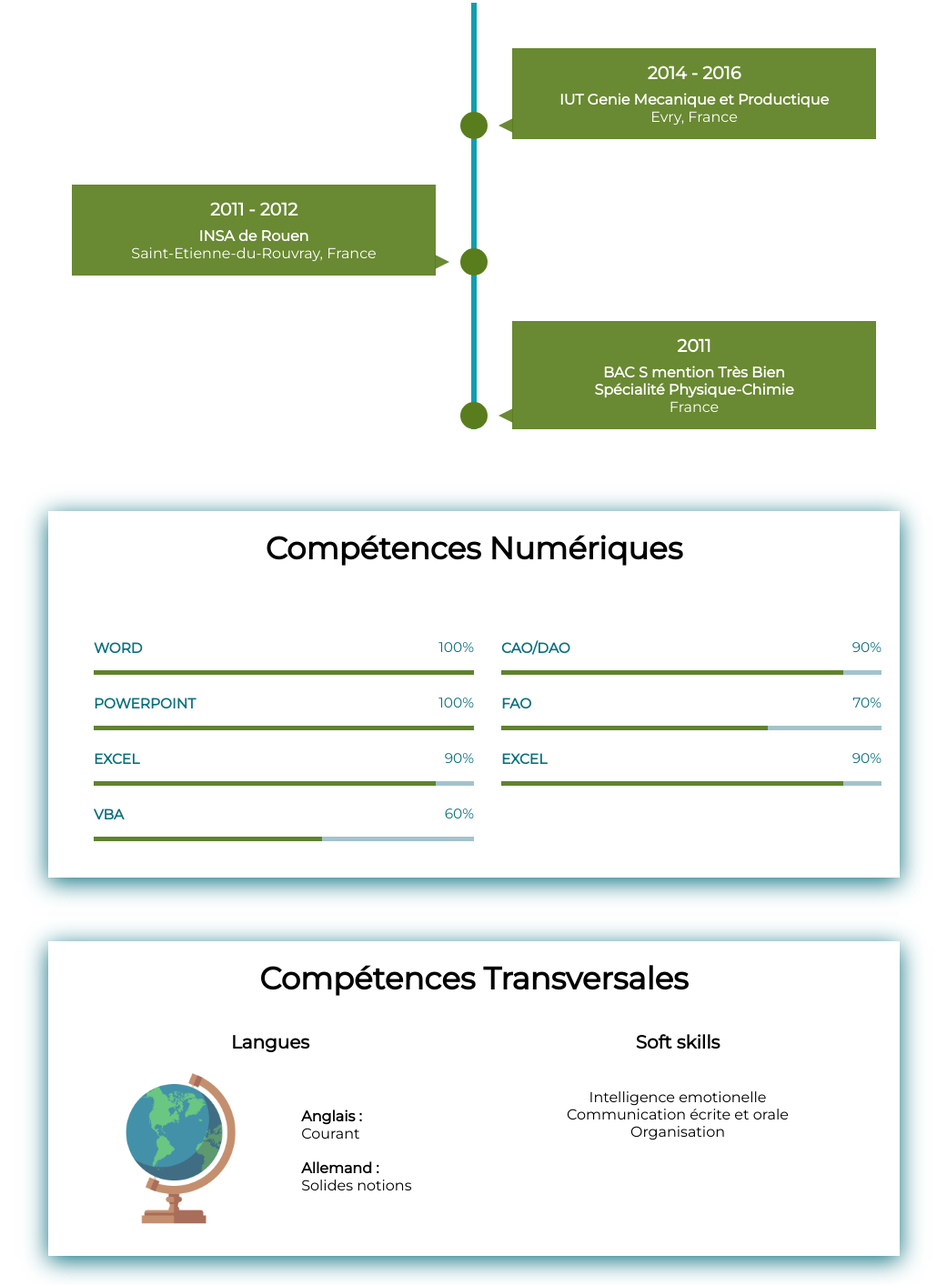
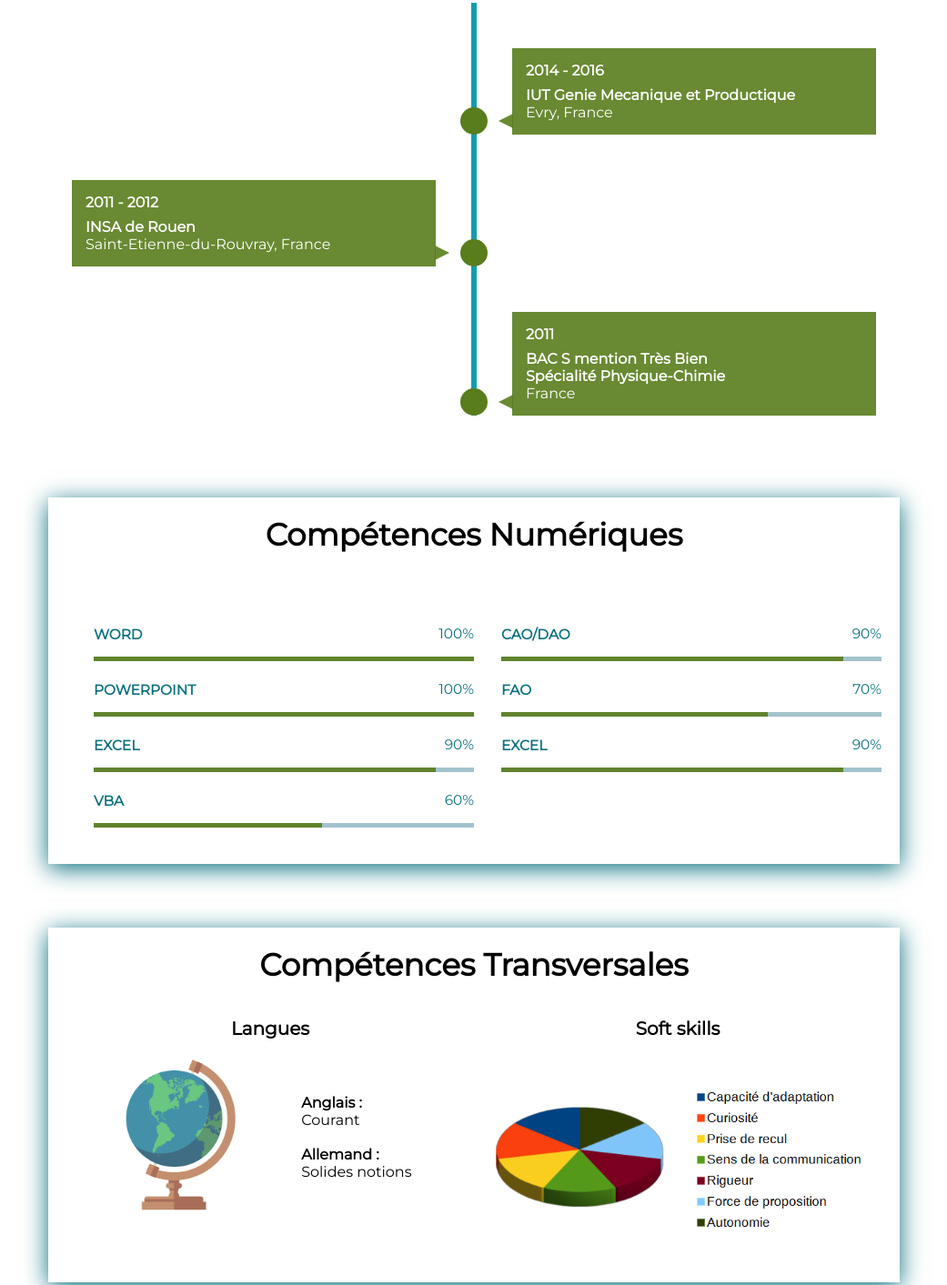
Before and after one commit to Lisamunsy/codedecouverte, a website: page index.html in a window 1280 px wide. Shown: the part 1346-2759 px from the top of the page at 91% size, without its empty margins (119-1160 px from the left). Drawn offline with Linux system fonts and the light colour scheme.

Commit message:
ajout graph soft ajout graph et essais de mise en page

```diff
--- a/index.html
+++ b/index.html
@@ -162,9 +162,8 @@
 
         <div class="soft">
           <h3>Soft skills</h3>
-            <br/>Intelligence emotionelle
-            <br/>Communication écrite et orale
-            <br/>Organisation
+
+          <img src="images/graphiqueSoftSkills.png" alt="graphique Soft">
         </div>
 
       </div>
--- a/styles.css
+++ b/styles.css
@@ -76,7 +76,7 @@ font-size: 20px;
 
 .timeline ul {
   padding: 50px 0;
-  text-align: center;
+  text-align: left;
 }
 
 .timeline ul li {
@@ -142,14 +142,14 @@ font-size: 20px;
 
 time {
   display: block;
-  font-size: 1.2rem;
+  font-size: 1rem;
   font-weight: bold;
   margin-bottom: 8px;
 
 }
 
 .bubble span {
-  font-weight: bold;
+  font-weight: bolder;
 }
 .timeline ul li::after {
   transition: background 0.5s ease-in-out;
@@ -278,6 +278,7 @@ h2 .trans{
   width: 50%;
   padding-bottom: 10px;
 
+
 }
 
 .langues img{
@@ -313,6 +314,12 @@ h2 .trans{
 .soft{
   border: solid white 2px;
   width: 50%;
+}
+
+.soft img{
+  overflow: hidden;
+  padding-top: 0;
+width: 100%;
 }
 
 /*Formulaire de contact */
```
Also changed, not shown: images/graphiqueSoftSkills.png (added).
